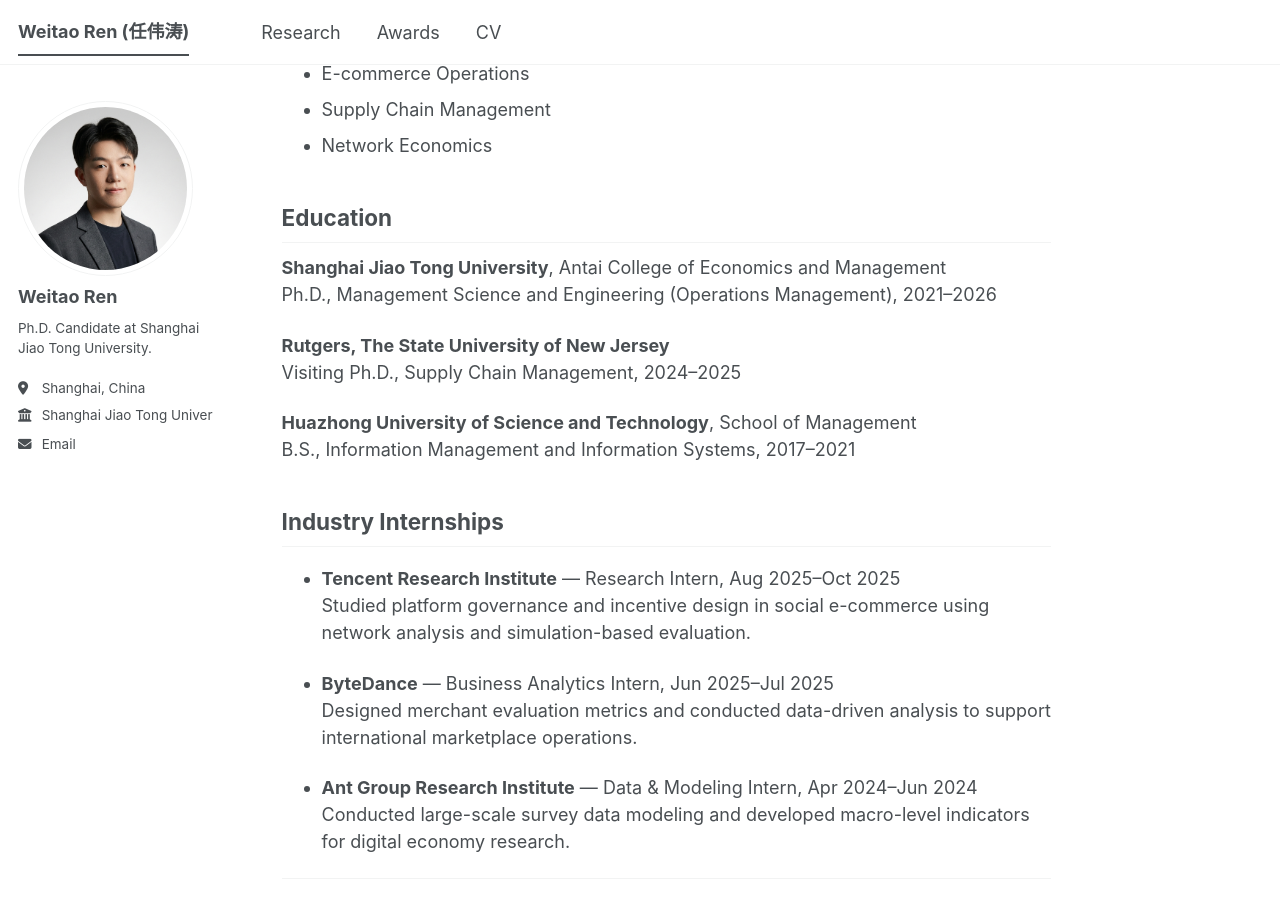
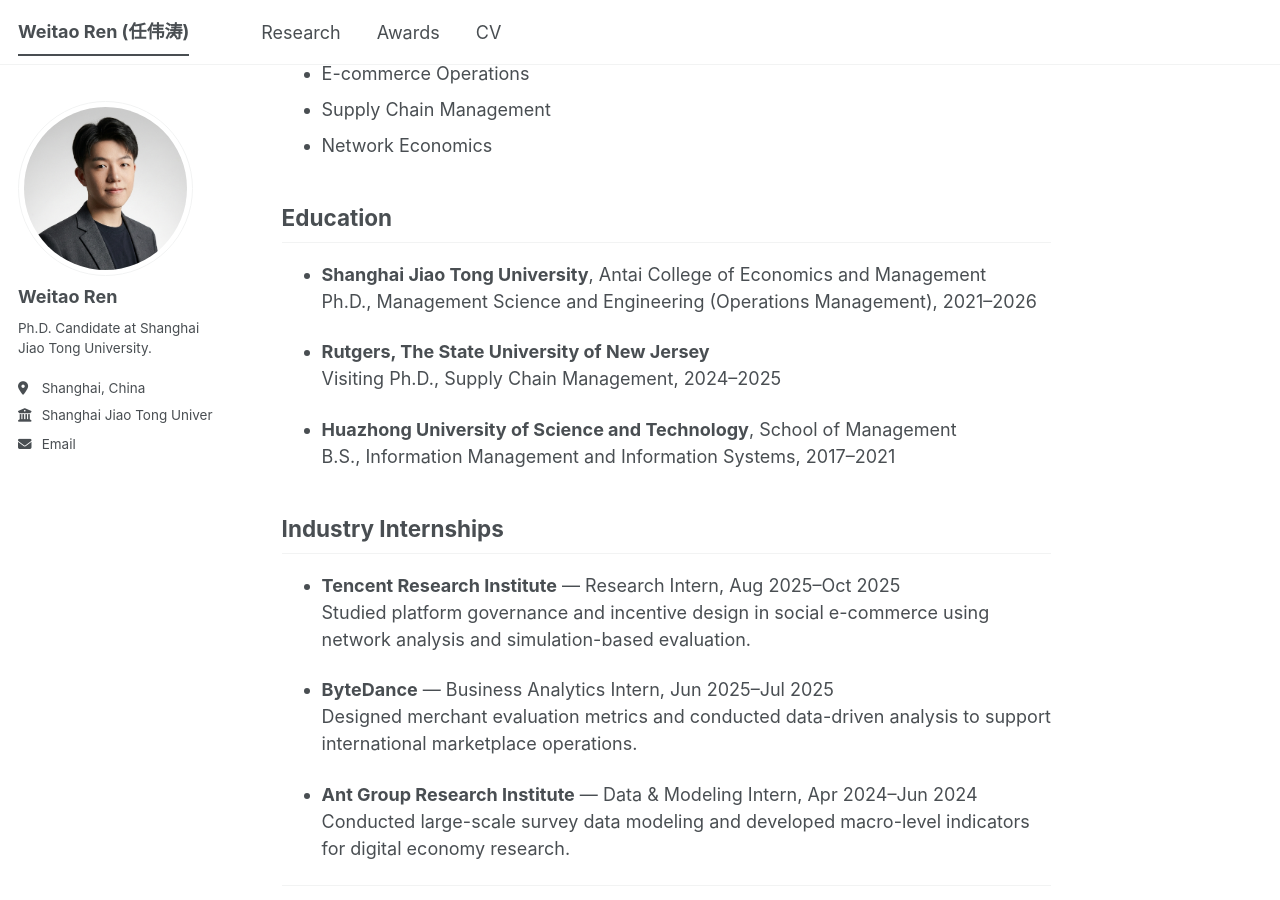
Before and after one commit to weitaoren/weitaoren.github.io, a Jekyll site: the page built from _pages/about.md, in a window 1280 px wide and 900 px high, scrolled down 563 px. Built offline with Jekyll 4.4.1, drawn with Linux system fonts in a browser that asks for light colours; a script bundle is joined from its source files by our own code; library files that are not in the unit come from our copies.

```diff
--- a/_pages/about.md
+++ b/_pages/about.md
@@ -24,14 +24,14 @@ My research lies at the **Operations–Marketing interface**, with a focus on **
 
 ## Education
 
-**Shanghai Jiao Tong University**, Antai College of Economics and Management
-Ph.D., Management Science and Engineering (Operations Management), 2021–2026
+- **Shanghai Jiao Tong University**, Antai College of Economics and Management
+  Ph.D., Management Science and Engineering (Operations Management), 2021–2026
 
-**Rutgers, The State University of New Jersey**
-Visiting Ph.D., Supply Chain Management, 2024–2025
+- **Rutgers, The State University of New Jersey**
+  Visiting Ph.D., Supply Chain Management, 2024–2025
 
-**Huazhong University of Science and Technology**, School of Management
-B.S., Information Management and Information Systems, 2017–2021
+- **Huazhong University of Science and Technology**, School of Management
+  B.S., Information Management and Information Systems, 2017–2021
 
 ## Industry Internships
 
```
